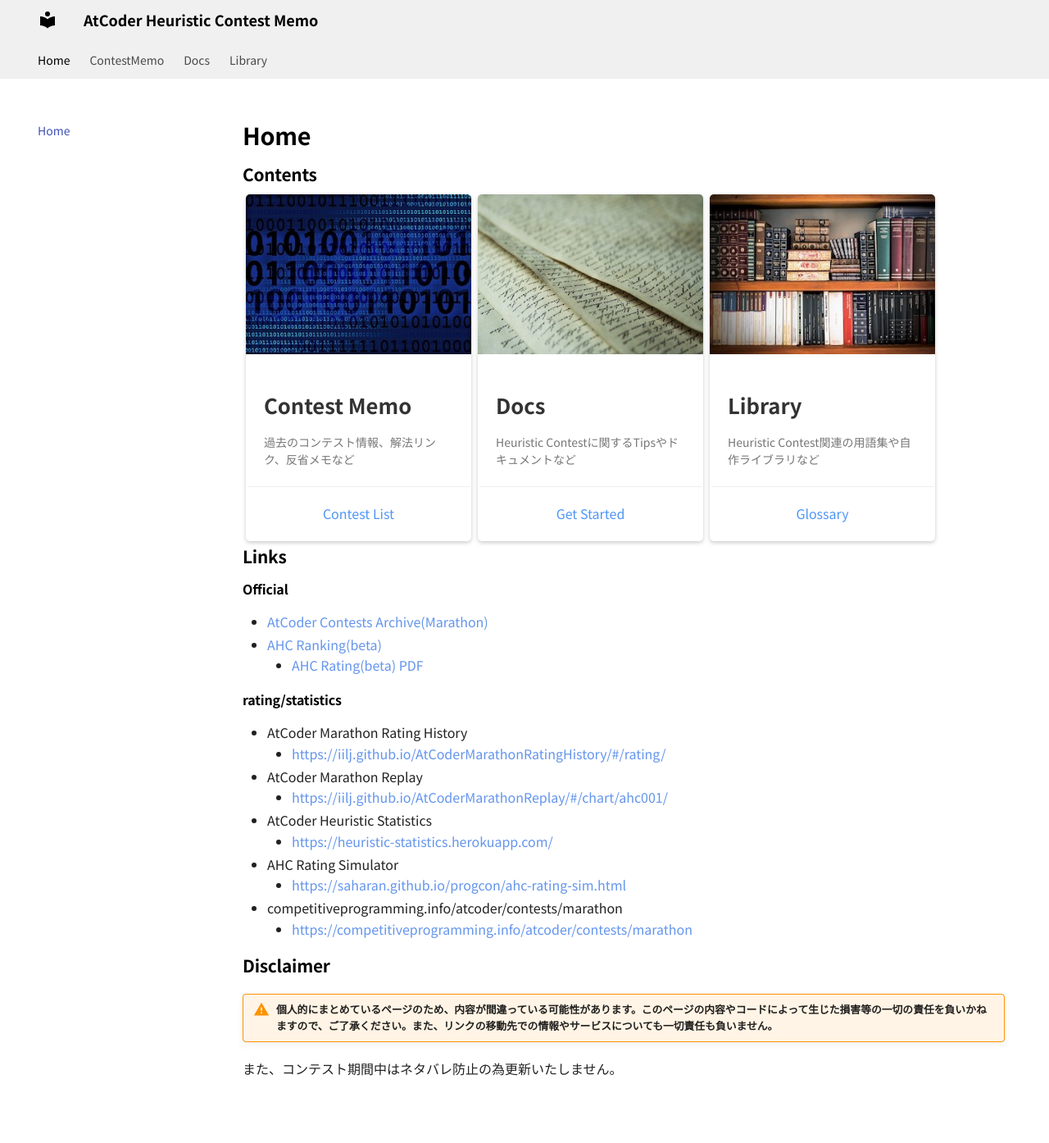
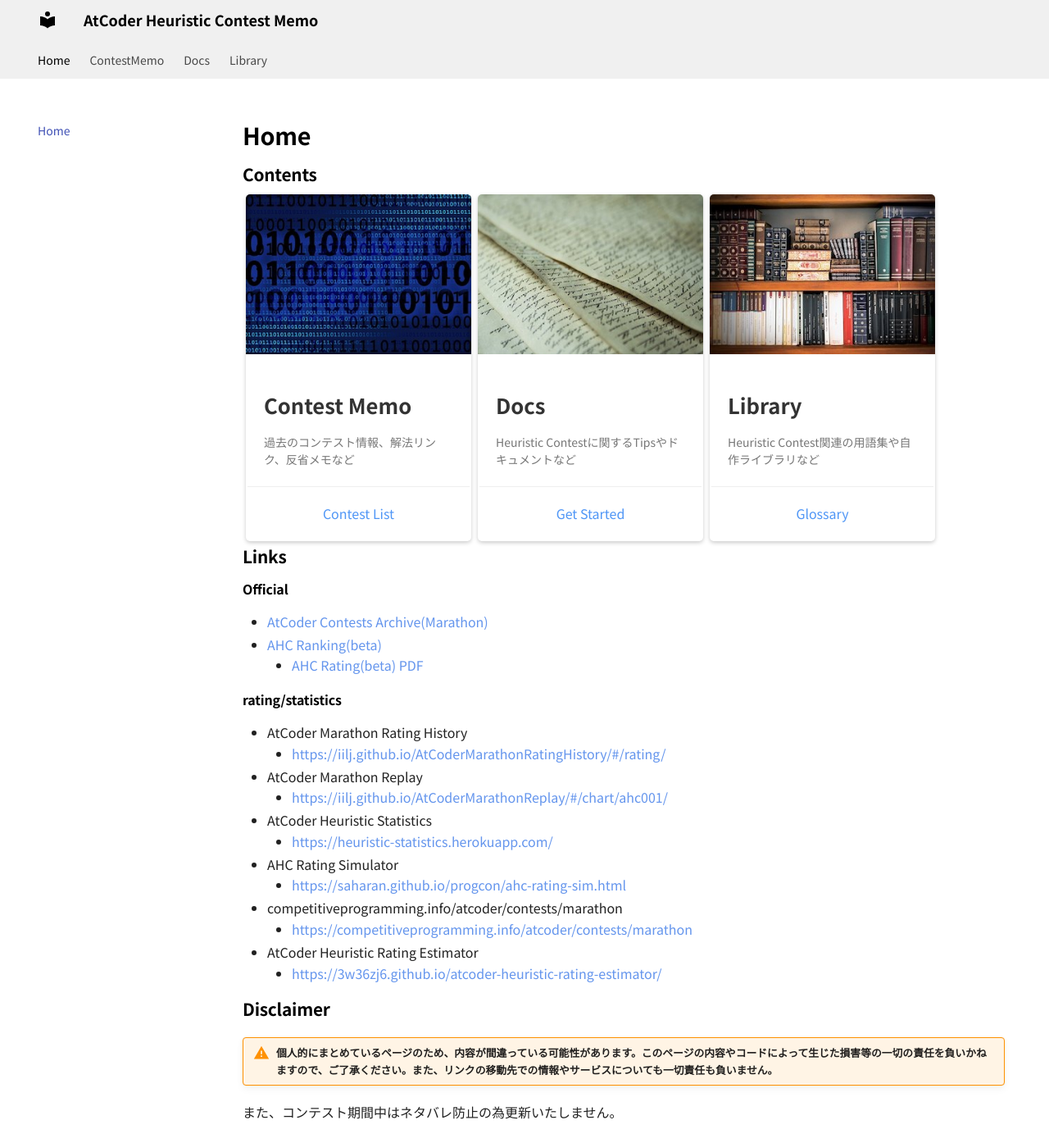
Before and after one commit to jetbead/AtCoderHeuristicContestMemo, an MkDocs documentation site: the page built from docs/index.md, in a window 1280 px wide and 1394 px high. Shown: the whole window at 82% size. Built offline with MkDocs 1.6.1 and Material for MkDocs 9.7.7, drawn with Linux system fonts in a browser that asks for light colours; some web fonts are replaced.

Commit message:
Update index.md

```diff
--- a/docs/index.md
+++ b/docs/index.md
@@ -60,7 +60,8 @@
     - https://saharan.github.io/progcon/ahc-rating-sim.html
 - competitiveprogramming.info/atcoder/contests/marathon
     - https://competitiveprogramming.info/atcoder/contests/marathon
-
+- AtCoder Heuristic Rating Estimator
+    - https://3w36zj6.github.io/atcoder-heuristic-rating-estimator/
 
 ## Disclaimer
 
```
